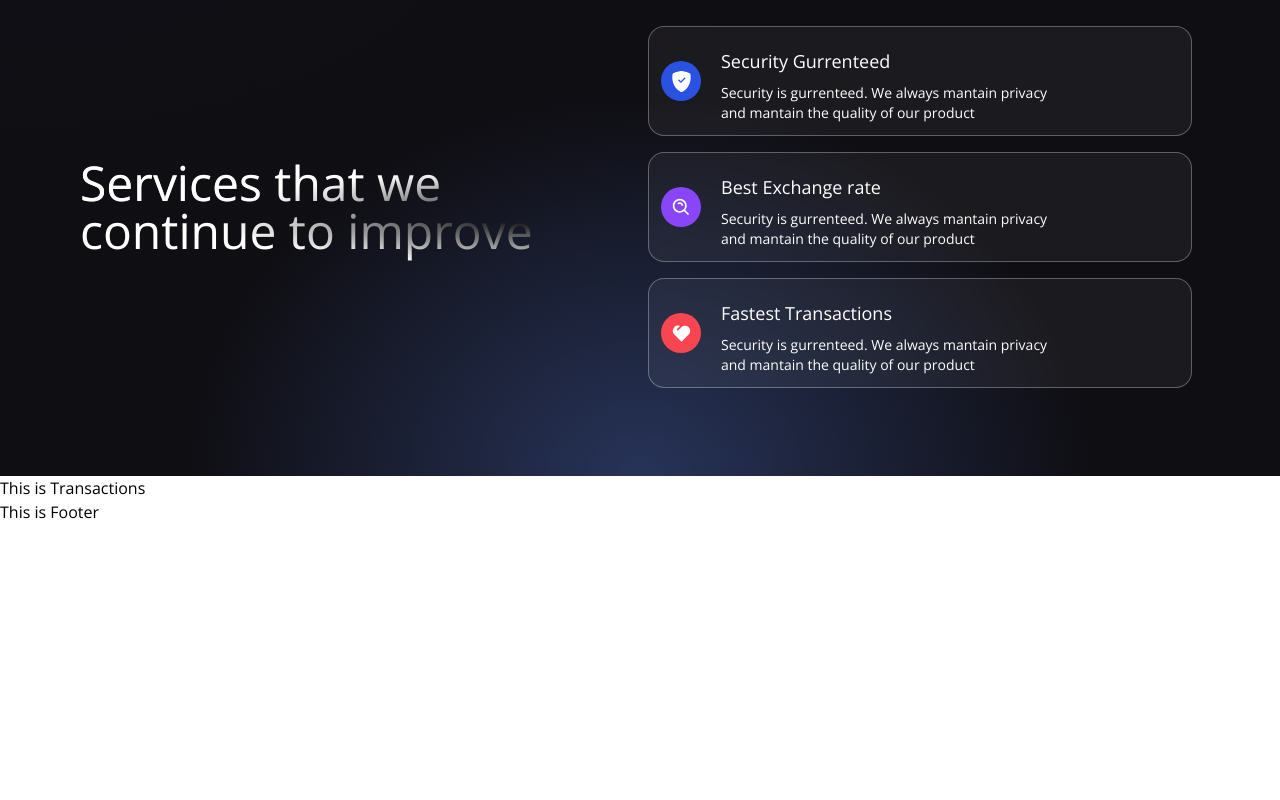
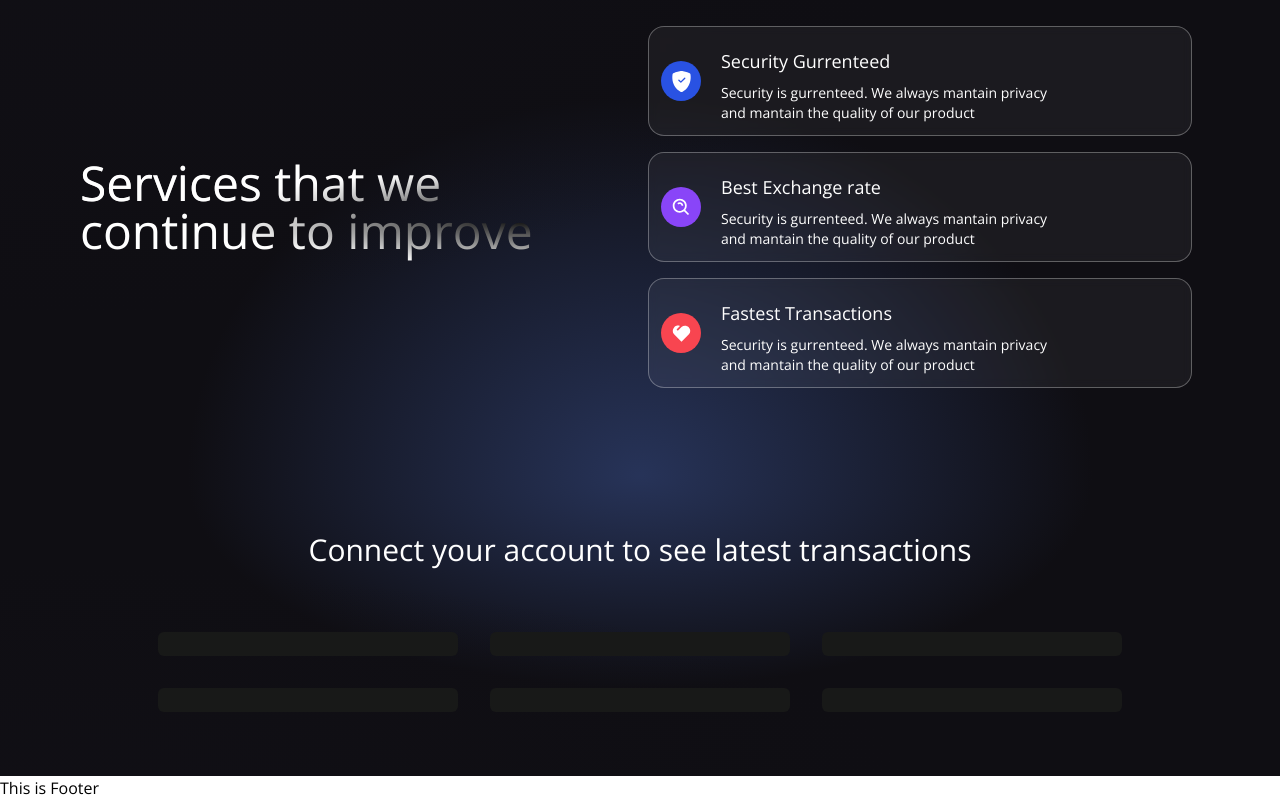
Before and after one commit to UsmanAsif193/crypto-sample, a React (Create React App) app in the folder client/: page / in a window 1280 px wide. Shown: the part 811-1611 px from the top of the page. Before the commit the page ends 1335 px from the top, so only its background shows below. Built offline with nearby package versions, Linux system fonts and the light colour scheme.

Commit message:
TransactionCard in process

```diff
--- a/client/src/components/transactions/index.jsx
+++ b/client/src/components/transactions/index.jsx
@@ -1,7 +1,51 @@
 import React from "react";
 
+import dummyData from "../../utils/dummyData";
+import { useTransactionContext } from "../../context/transactionContext";
+
+import { shortenAddress } from "../../utils/shortenAddress";
+
+const TransactionCard = ({
+  addressTo,
+  addressFrom,
+  message,
+  keyword,
+  amount,
+  url,
+  timestamp,
+}) => (
+  <div
+    className="bg-[#181918] m-4 flex flex-1 flex-col p-3 rounded-md hover:shadow-2xl
+    2xl:min-w-[450px]
+    2xl:max-w-[500px]
+    sm:min-w-[270px]
+    sm:max-w-[300px]
+  "
+  ></div>
+);
+
 const Transactions = () => {
-  return <div>This is Transactions</div>;
+  const { currentAccount } = useTransactionContext();
+  return (
+    <div className="flex w-full justify-center items-center 2xl:px-20 gradient-bg-transactions">
+      <div className="flex flex-col md:p-12 py-12 px-4">
+        {currentAccount ? (
+          <h3 className="text-white text-3xl text-center my-2">
+            Latest Transactions
+          </h3>
+        ) : (
+          <h3 className="text-white text-3xl text-center my-2">
+            Connect your account to see latest transactions
+          </h3>
+        )}
+        <div className="flex flex-wrap justify-center items-center mt-10">
+          {dummyData.reverse().map((transaction, i) => (
+            <TransactionCard key={i} {...transaction} />
+          ))}
+        </div>
+      </div>
+    </div>
+  );
 };
 
 export default Transactions;
--- a/client/src/components/welcome/index.jsx
+++ b/client/src/components/welcome/index.jsx
@@ -6,6 +6,7 @@
 
 import { Loader } from "..";
 import { useTransactionContext } from "../../context/transactionContext";
+import { shortenAddress } from "../../utils/shortenAddress";
 
 const commonStyles =
   "min-h-[70px] sm:px-0 px-2 sm:min-w-[120px] flex justify-center items-center border-[0.5px] border-gray-400 text-sm font-light text-white";
@@ -80,7 +81,7 @@
               </div>
               <div>
                 <p className="text-white font-light text-sm ">
-                  {currentAccount}
+                  {shortenAddress(currentAccount)}
                 </p>
                 <p className="text-white font-semi-bold text-lg ">Ethereum</p>
               </div>
--- /dev/null
+++ b/client/src/utils/dummyData.js
@@ -0,0 +1,56 @@
+export default [
+  {
+    id: 1,
+    url: "https://metro.co.uk/wp-content/uploads/2015/05/pokemon_crying.gif?quality=90&strip=all&zoom=1&resize=500%2C284",
+    message: "",
+    timestamp: "12/21/2021, 4:33:21 PM",
+    addressFrom: "0xCF8e569A97C423952DdFf902375C7C76549A6A90",
+    amount: "0.01",
+    addressTo: "0x8aa395Ab97837576aF9cd6946C79024ef1acfdbE",
+  },
+  {
+    id: 2,
+    url: "https://media4.popsugar-assets.com/files/2013/11/07/832/n/1922398/eb7a69a76543358d_28.gif",
+    message: "",
+    timestamp: "12/21/2021, 4:33:21 PM",
+    addressFrom: "0xCF8e569A97C423952DdFf902375C7C76549A6A90",
+    amount: "0.01",
+    addressTo: "0x8aa395Ab97837576aF9cd6946C79024ef1acfdbE",
+  },
+  {
+    id: 3,
+    url: "https://acegif.com/wp-content/uploads/gif-shaking-head-38.gif",
+    message: "",
+    timestamp: "12/21/2021, 4:33:21 PM",
+    addressFrom: "0xCF8e569A97C423952DdFf902375C7C76549A6A90",
+    amount: "0.01",
+    addressTo: "0x8aa395Ab97837576aF9cd6946C79024ef1acfdbE",
+  },
+  {
+    id: 4,
+    url: "https://i.pinimg.com/originals/68/a0/9e/68a09e774e98242871c2db0f99307420.gif",
+    message: "",
+    timestamp: "12/21/2021, 4:33:21 PM",
+    addressFrom: "0xCF8e569A97C423952DdFf902375C7C76549A6A90",
+    amount: "0.01",
+    addressTo: "0x8aa395Ab97837576aF9cd6946C79024ef1acfdbE",
+  },
+  {
+    id: 5,
+    url: "https://i.pinimg.com/originals/73/d3/a1/73d3a14d212314ab1f7268b71d639c15.gif",
+    message: "",
+    timestamp: "12/21/2021, 4:33:21 PM",
+    addressFrom: "0xCF8e569A97C423952DdFf902375C7C76549A6A90",
+    amount: "0.01",
+    addressTo: "0x8aa395Ab97837576aF9cd6946C79024ef1acfdbE",
+  },
+  {
+    id: 6,
+    url: "https://www.omnisend.com/blog/wp-content/uploads/2016/09/funny-gifs-9.gif",
+    message: "",
+    timestamp: "12/21/2021, 4:33:21 PM",
+    addressFrom: "0xCF8e569A97C423952DdFf902375C7C76549A6A90",
+    amount: "0.01",
+    addressTo: "0x8aa395Ab97837576aF9cd6946C79024ef1acfdbE",
+  },
+];
--- /dev/null
+++ b/client/src/utils/shortenAddress.js
@@ -0,0 +1,2 @@
+export const shortenAddress = (address) =>
+  `${address.slice(0, 5)}...${address.slice(address.length - 4)}`;
```
